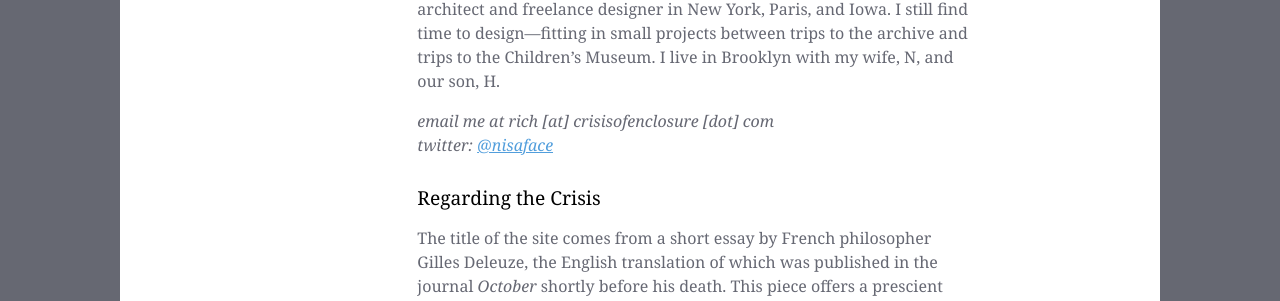
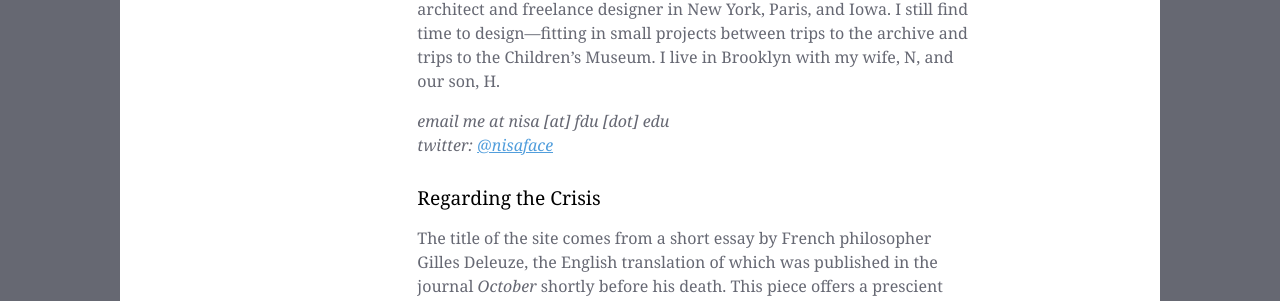
Before and after one commit to nisaface/nisaface.github.io, a Jekyll site: the page built from about/index.md, in a window 1280 px wide and 900 px high, scrolled down 474 px. Shown: the part 150-451 px from the top of the window. Built offline with Jekyll 4.4.1, drawn with Linux system fonts in a browser that asks for light colours.

Commit message:
email address update

```diff
--- a/about/index.md
+++ b/about/index.md
@@ -11,7 +11,7 @@ This website would not have come into existence without a good deal of coding he
 
 Before beginning my life as an academic, I worked full-time as an architect and freelance designer in New York, Paris, and Iowa.  I still find time to design—fitting in small projects between trips to the archive and trips to the Children's Museum. I live in Brooklyn with my wife, N, and our son, H.
 
-_email me at rich [at] crisisofenclosure [dot] com_
+_email me at nisa [at] fdu [dot] edu_
 _twitter: [@nisaface](http://twitter.com/nisaface)_
 
 ### Regarding the Crisis
```
